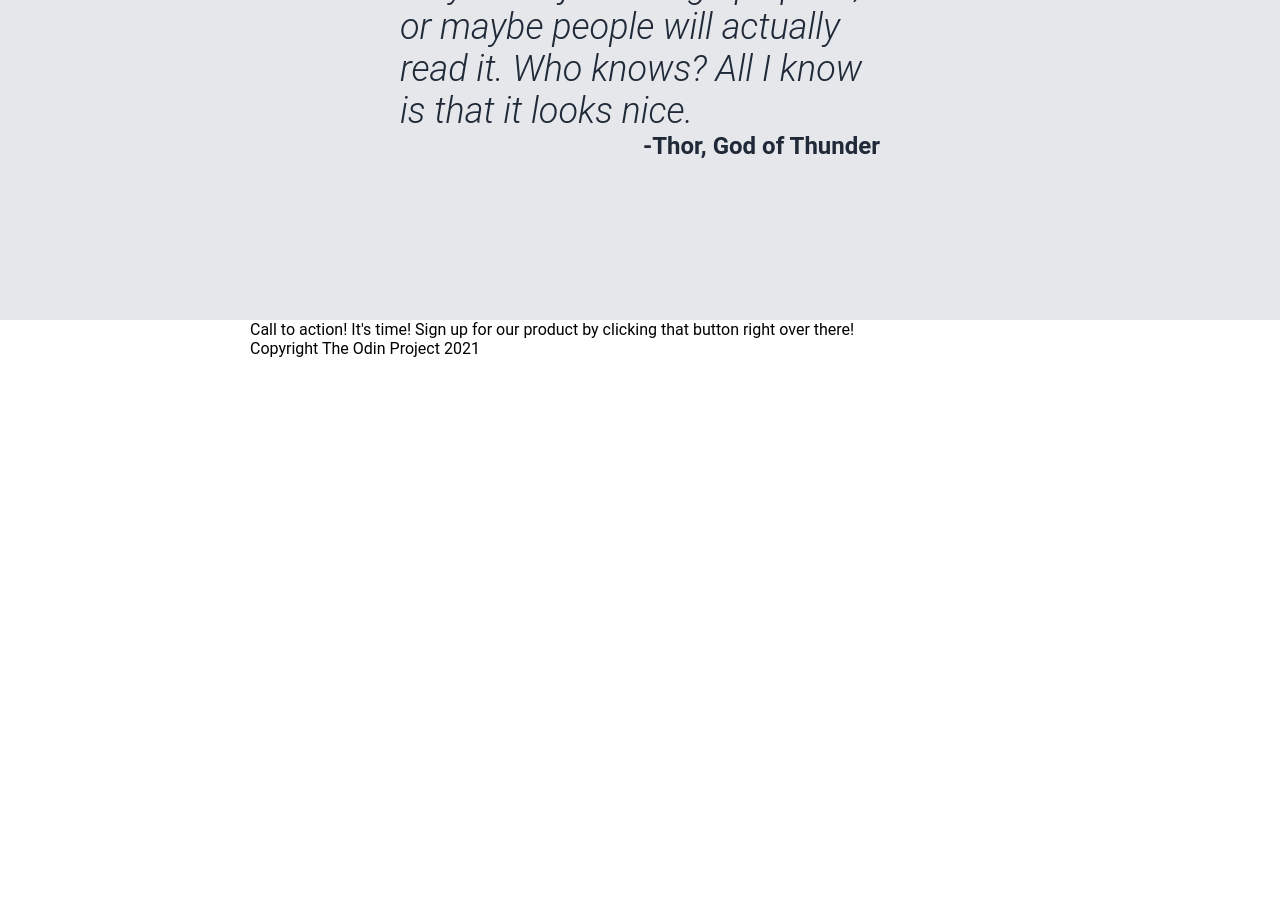
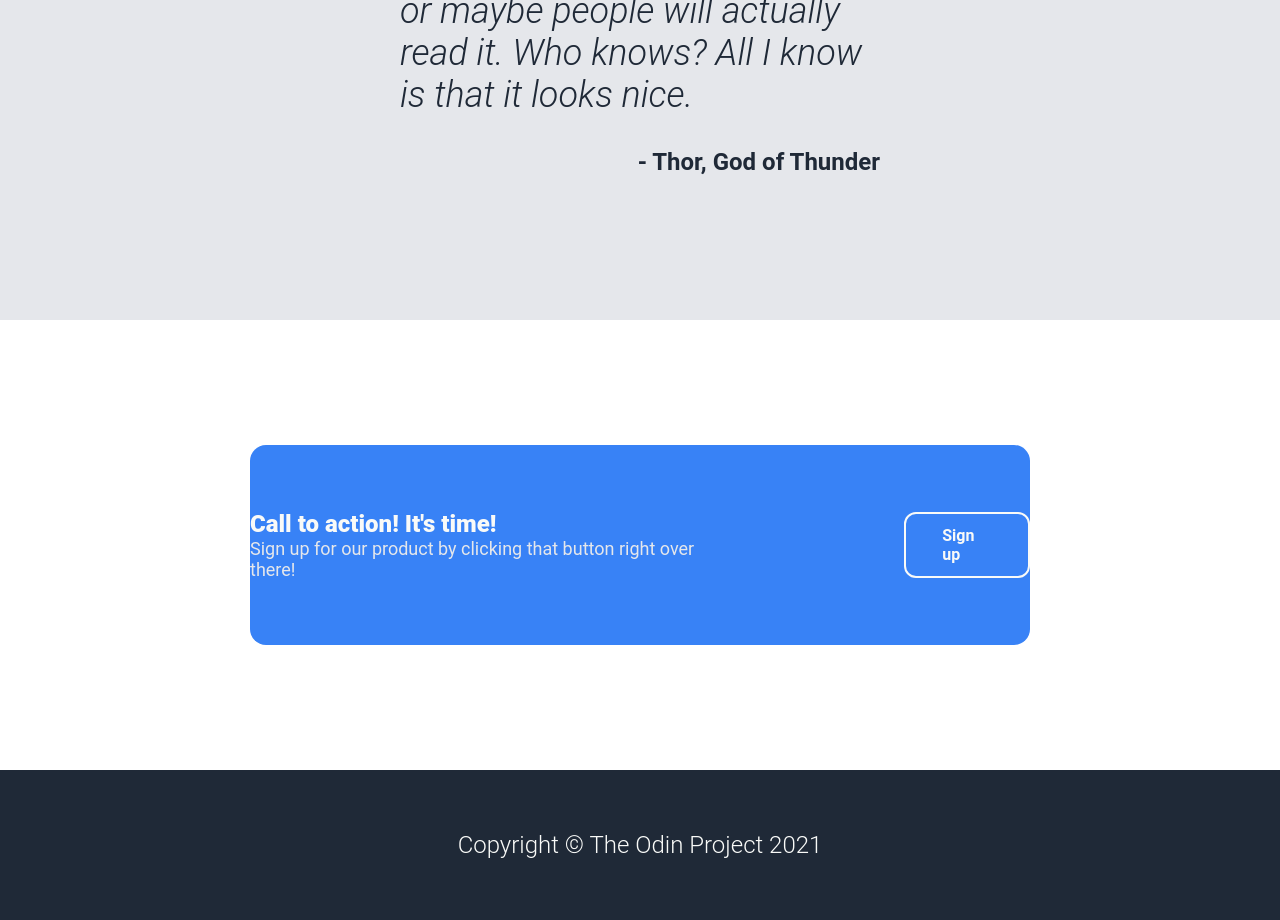
Before and after one commit to hassan-a2h/landing-page-css, a plain HTML site: page index.html in a window 1280 px wide. Shown: the part 1480-2400 px from the top of the page. Drawn offline with Linux system fonts and the light colour scheme.

Commit message:
Stylize the sign-up footer section along with copyright section
Add styles to footer div to center the contained card. Declare the card div as flex-box and add proper spacing. Define font sizes for each section.

```diff
--- a/index.html
+++ b/index.html
@@ -73,19 +73,19 @@
         it looks nice.
       </div>
 
-      <div class="quote-source">-Thor, God of Thunder</div>
+      <div class="quote-source"> - Thor, God of Thunder </div>
     </div>
 
     <div class="footer">
       <div class="card">
         <div class="text">
-          Call to action! It's time!
-          <span class="sub-text"> Sign up for our product by clicking that button right over there! </span>
+          <div class="title"> Call to action! It's time! </div>
+          <div class="sub-text"> Sign up for our product by clicking that button right over there! </div>
         </div>
-        <div class="button"></div>
+        <div class="sign-up"> Sign up </div>
       </div>
+    </div>
 
-      <div class="copyright"> Copyright The Odin Project 2021 </div>
-    </div>
+    <div class="copyright"> Copyright © The Odin Project 2021 </div>
   </body>
 </html>
--- a/styles.css
+++ b/styles.css
@@ -36,7 +36,9 @@
   padding: 0px;
 }
 
-.header .logo {
+.header .logo,
+.footer > .card > .text > .title,
+.copyright {
   font-size: 24px;
   font-weight: 900;
 }
@@ -52,7 +54,8 @@
 }
 
 .header > .navbar ul a,
-.header > .info .sub-text {
+.header > .info .sub-text,
+.footer > .card .sub-text {
   font-size: 18px;
   font-weight: 400;
   color: #E5E7EB;
@@ -152,5 +155,51 @@
   justify-content: flex-end;
   font-size: 24px;
   font-weight: 700;
+  margin-top: 32px;
   color: #1F2937;
 }
+
+
+/* Styles for footer and copyright section */
+.footer {
+  height: 450px;
+}
+
+.footer,
+.footer > .card {
+  display: flex;
+  align-items: center;
+}
+
+.copyright {
+  height: 150px;
+  color: #F9FAF8;
+  background-color: #1F2937;
+}
+
+.footer > .card {
+  height: 200px;
+  flex: 1 1 0;
+  color: #F9FAF8;
+  background-color: #3882F6;
+  border-radius: 16px;
+  justify-content: center;
+  gap: 200px;
+}
+
+.footer .sign-up {
+  border: 2px solid #F9FAF8;
+  border-radius: 12px;
+  padding: 12px 36px;
+  font-size: 16px;
+  font-weight: 700;
+}
+
+/* Styles for Copyright section */
+.copyright {
+  display: flex;
+  justify-content: center;
+  align-items: center;
+  /* Font size declared at .header .logo */
+  font-weight: 300;
+}
```
